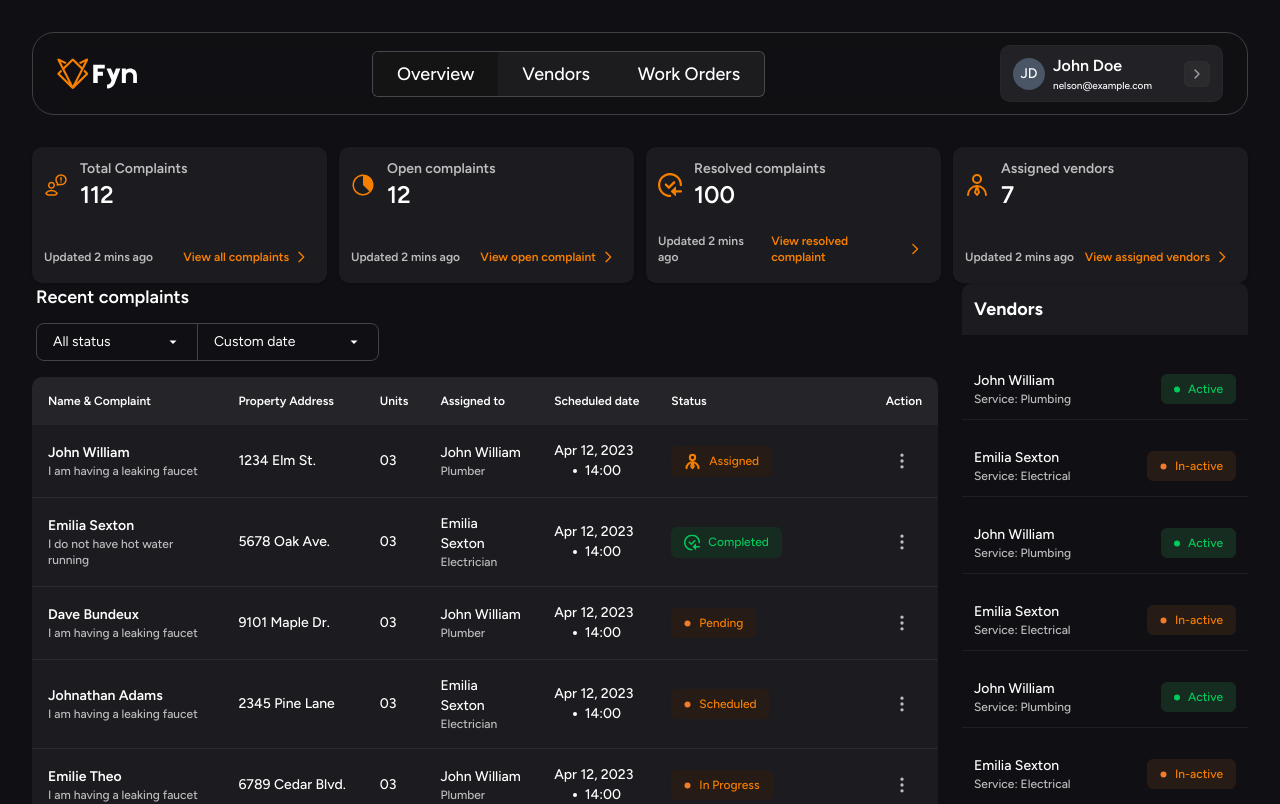
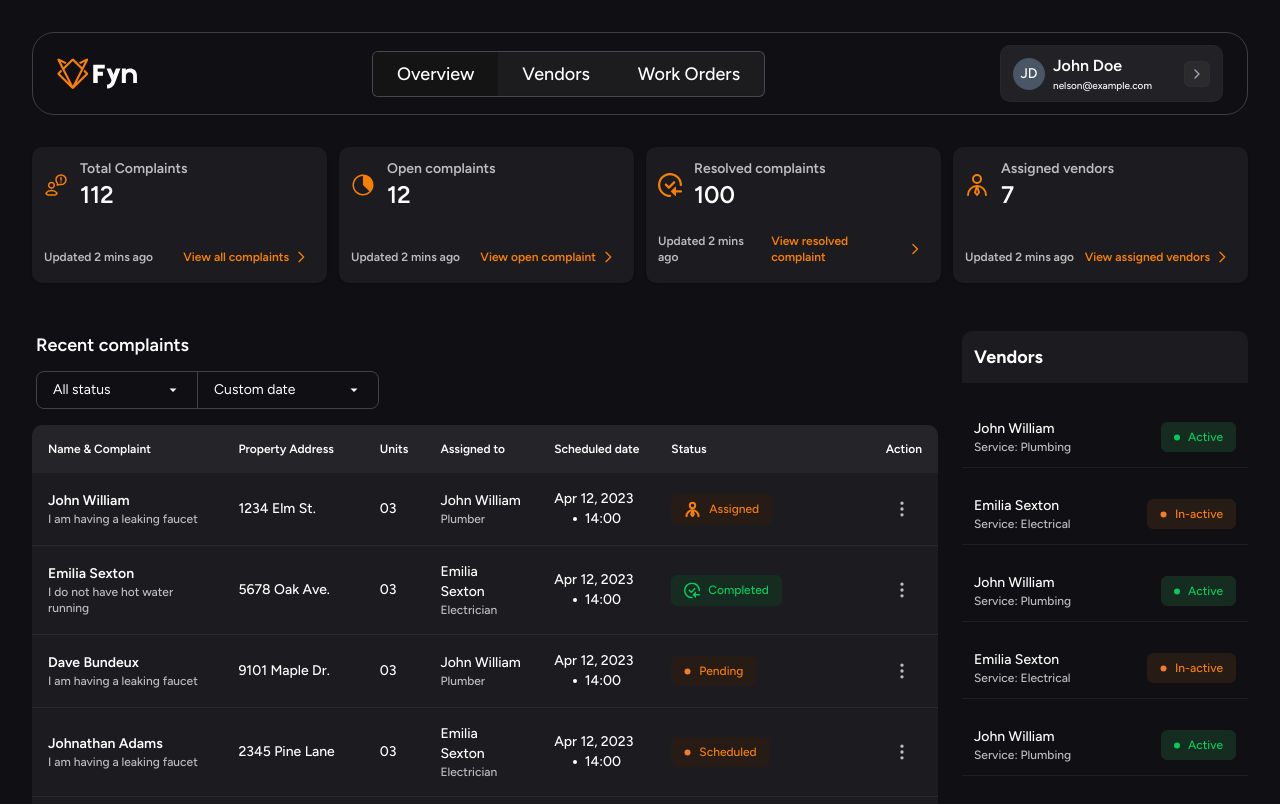
Before and after one commit to Charles-Abasimfon/fyn-the-fox-web, a Next.js app: page /overview in a window 1280 px wide. Shown: the top 804 px of the page. Built offline with nearby package versions, Linux system fonts and the light colour scheme.

Commit message:
minor fix

```diff
--- a/app/overview/page.tsx
+++ b/app/overview/page.tsx
@@ -218,7 +218,7 @@
       </div>
 
       {/* Main Content Area */}
-      <div className='grid grid-cols-1 lg:grid-cols-4 gap-6 mt-12g'>
+      <div className='grid grid-cols-1 lg:grid-cols-4 gap-6 mt-12'>
         {/* Complaints Table - Takes 2/3 of the space on large screens */}
         <div className='lg:col-span-3'>
           <ComplaintsTable complaints={complaintsData} />
```
